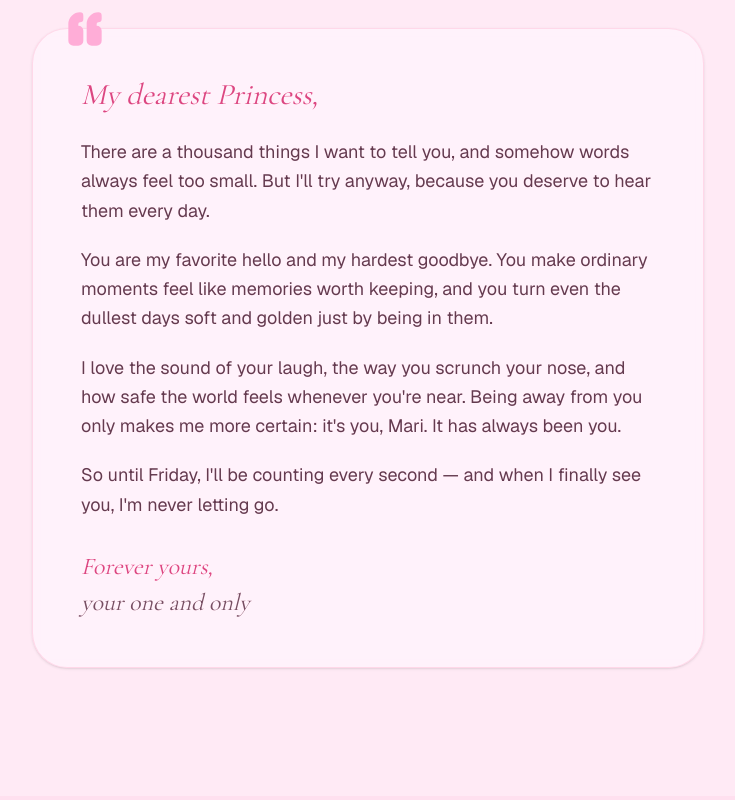
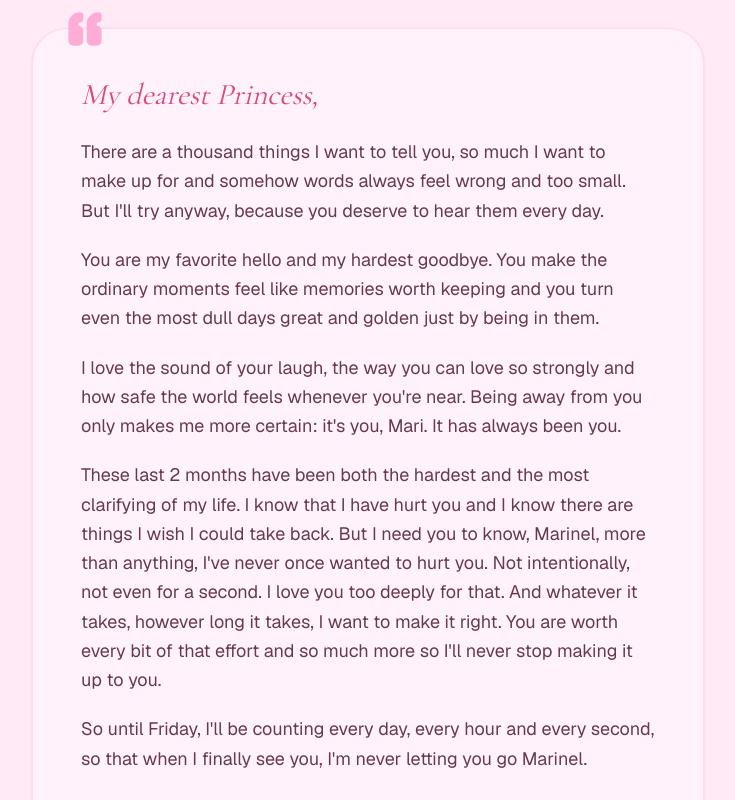
Before and after one commit to thando-frontend/beautifulqueen, a Next.js app: page / in a window 1280 px wide. Shown: the part 900-1700 px from the top of the page, without its empty margins (272-1007 px from the left). Built offline with nearby package versions, Linux system fonts and the light colour scheme.

Commit message:
Update love letter content for improved clarity
Revised the love letter text for clarity and emotional expression.

```diff
--- a/components/love-letter.tsx
+++ b/components/love-letter.tsx
@@ -13,24 +13,33 @@ export function LoveLetter() {
             </p>
             <div className="mt-6 space-y-5 text-pretty text-lg leading-relaxed text-foreground/90">
               <p>
-                There are a thousand things I want to tell you, and somehow words
-                always feel too small. But I&apos;ll try anyway, because you
-                deserve to hear them every day.
+                There are a thousand things I want to tell you, so much I want
+                to make up for and somehow words always feel wrong and too small.
+                But I&apos;ll try anyway, because you deserve to hear them every day.
               </p>
               <p>
-                You are my favorite hello and my hardest goodbye. You make
-                ordinary moments feel like memories worth keeping, and you turn
-                even the dullest days soft and golden just by being in them.
+                You are my favorite hello and my hardest goodbye. You make the
+                ordinary moments feel like memories worth keeping and you turn
+                even the most dull days great and golden just by being in them.
               </p>
               <p>
-                I love the sound of your laugh, the way you scrunch your nose,
+                I love the sound of your laugh, the way you can love so strongly
                 and how safe the world feels whenever you&apos;re near. Being
                 away from you only makes me more certain: it&apos;s you, Mari. It
                 has always been you.
               </p>
               <p>
-                So until Friday, I&apos;ll be counting every second — and when I
-                finally see you, I&apos;m never letting go.
+                These last 2 months have been both the hardest and the most clarifying
+                of my life. I know that I have hurt you and I know there are things
+                I wish I could take back. But I need you to know, Marinel, more than
+                anything, I&apos;ve never once wanted to hurt you. Not intentionally, not
+                even for a second. I love you too deeply for that. And whatever it takes,
+                however long it takes, I want to make it right. You are worth every bit
+                of that effort and so much more so I&apos;ll never stop making it up to you.
+              </p>
+              <p>
+                So until Friday, I&apos;ll be counting every day, every hour and every second,
+                so that when I finally see you, I&apos;m never letting you go Marinel.
               </p>
             </div>
             <p className="mt-8 font-heading text-2xl italic text-primary">
```
